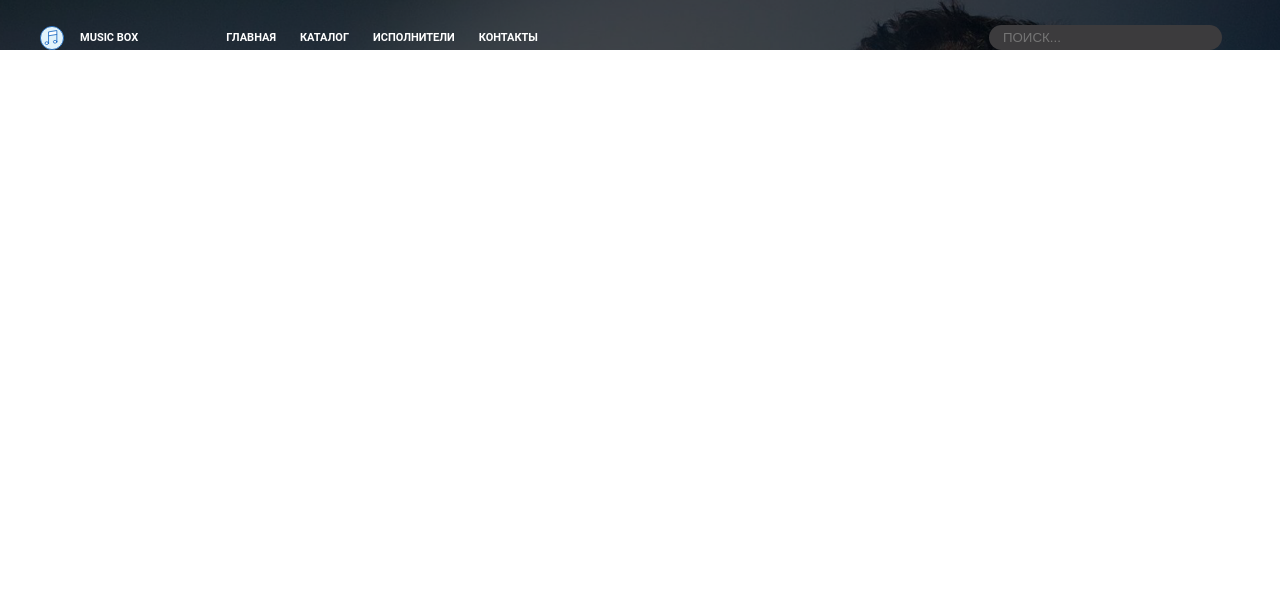
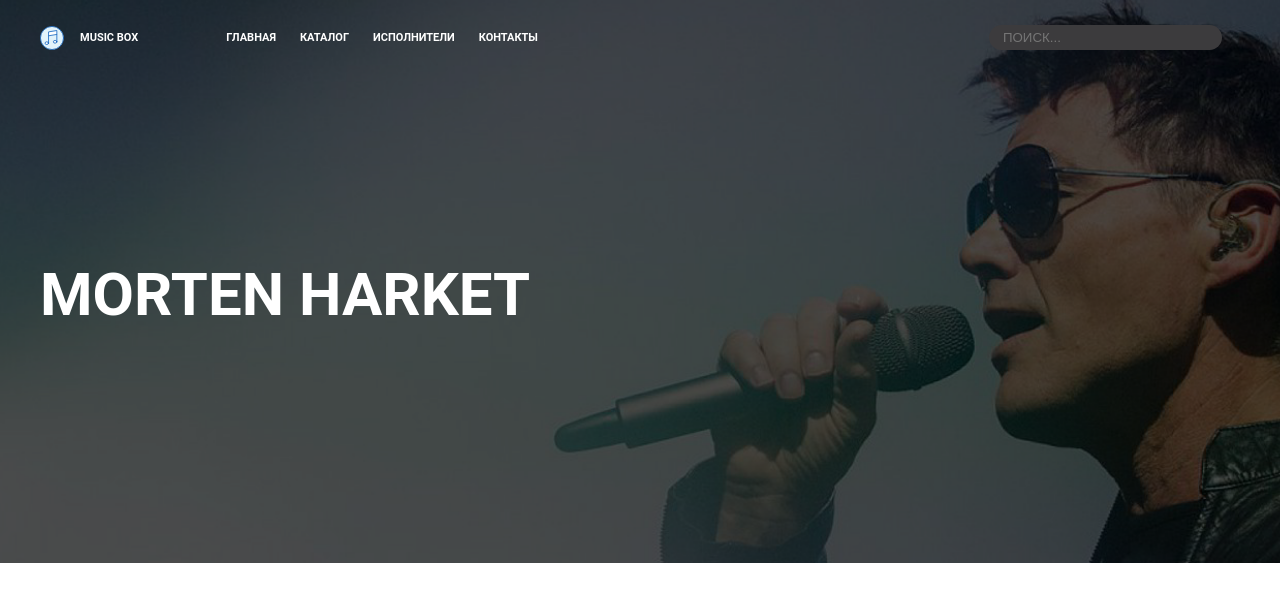
Before and after one commit to MityaDementiy/layout-designer-project-lvl2, a website: page src/artist.html in a window 1280 px wide. Drawn offline with Linux system fonts and the light colour scheme.

Commit message:
Add background image and artist name

```diff
--- a/src/artist.html
+++ b/src/artist.html
@@ -31,6 +31,11 @@
       </nav>
     </div>
   </header>
+  <section class="artist-promo">
+    <div class="container">
+      <h1 class="white">Morten Harket</h1>
+    </div>
+  </section>
 </body>
 
 </html>
--- a/src/scss/atomic.scss
+++ b/src/scss/atomic.scss
@@ -31,3 +31,7 @@
 .nowrap {
   white-space: nowrap;
 }
+
+.white {
+  color: $white;
+}
--- a/src/scss/default.scss
+++ b/src/scss/default.scss
@@ -14,9 +14,9 @@ html {
 }
 
 h1 {
-  @include set-text-style(700, 60px, 90, uppercase);
+  @include set-text-style(700, 60px, 90px, uppercase);
 }
 
 h2 {
-  @include set-text-style(700, 38px, 57, uppercase);
+  @include set-text-style(700, 38px, 57px, uppercase);
 }
--- a/src/scss/shared/header.scss
+++ b/src/scss/shared/header.scss
@@ -43,26 +43,16 @@
   border-radius: 50px;
 }
 
-// .header {
-//   background: url(../images/Morten-Harket.png) no-repeat center;
-//   background-size: cover;
-// }
+.header {
+  position: absolute;
+  right: 0;
+  left: 0;
+}
 
-.header::before {
-  position: absolute;
+.artist-promo {
+  padding-top: 250px;
+  padding-bottom: 223px;
 
-  top: 0;
-  right: 0;
-  bottom: 0;
-  left: 0;
-
-  z-index: -1;
-
-  background-image: url(../images/Morten-Harket.png);
-
-  background-repeat: no-repeat;
-
+  background: url(../images/Morten-Harket.png) no-repeat center;
   background-size: cover;
-
-  content: "";
 }
--- a/src/scss/variables.scss
+++ b/src/scss/variables.scss
@@ -8,3 +8,4 @@ $green: #34c176;
 $orange: #f89202;
 $purple: #5328a1;
 $red: #95390c;
+$white: #fff;
```
Also changed, not shown: src/css/style.css, 1 other file.
